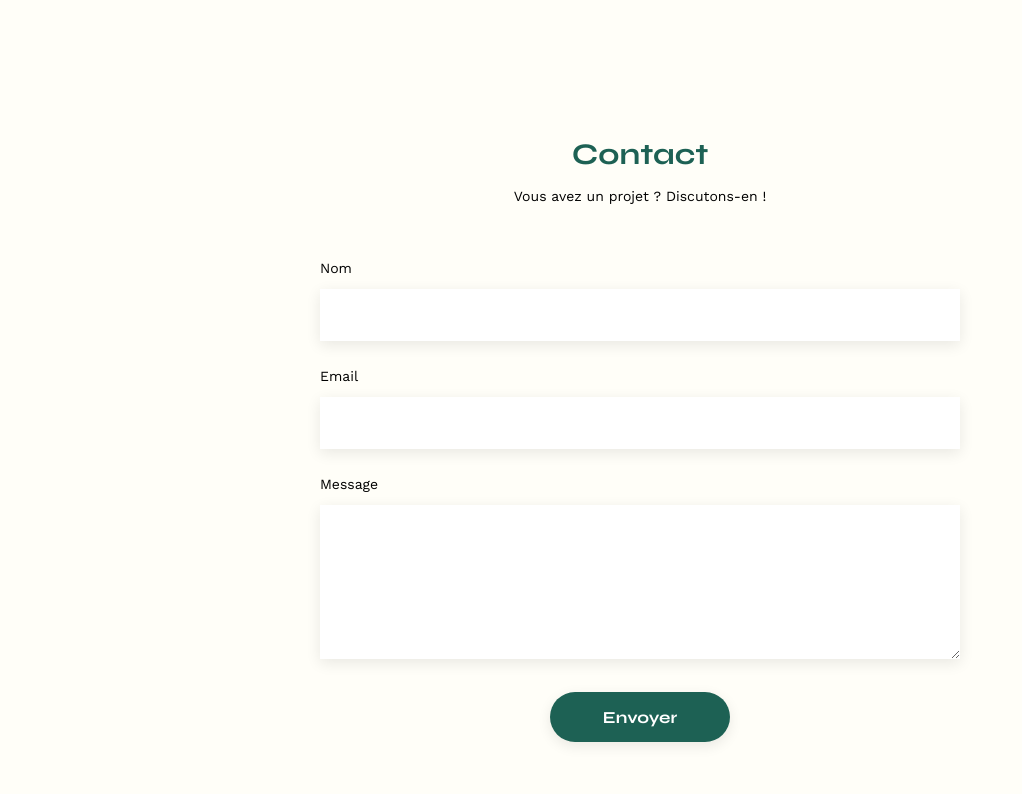
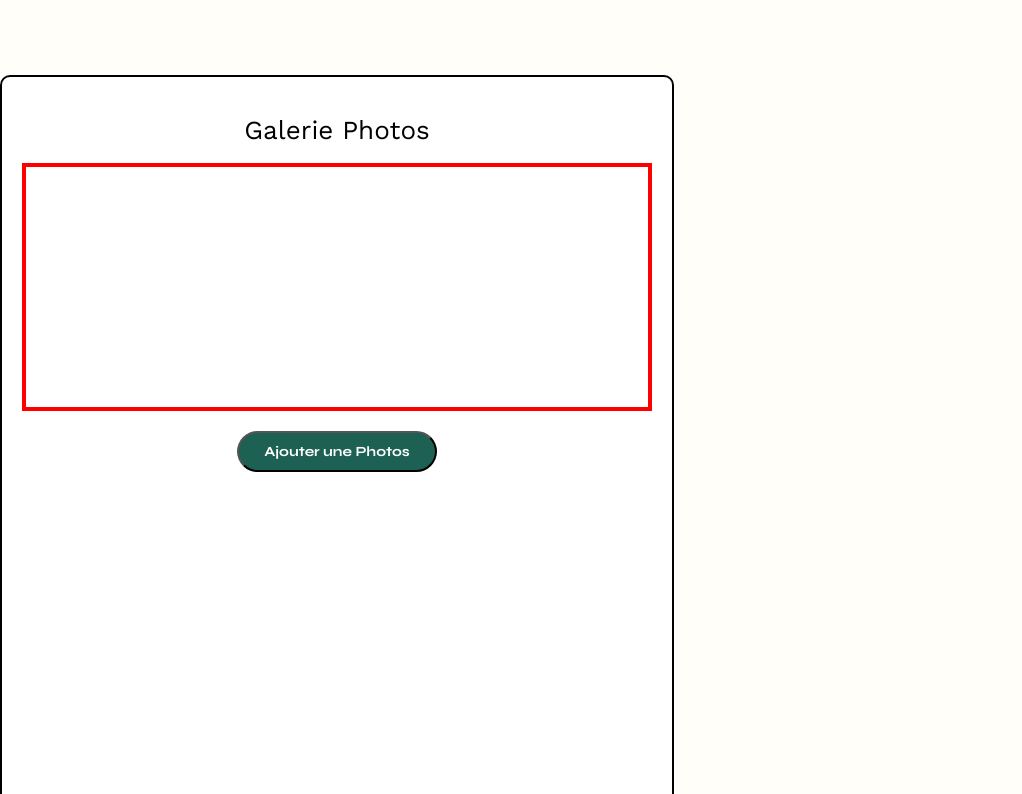
Before and after one commit to Soniadevpro/Sabbahi_Sonia_6_04102023, a plain HTML site: page Portfolio-arch/FrontEnd/index.html in a window 1280 px wide. Shown: the part 740-1534 px from the top of the page, without its empty margins (0-1022 px from the left). Drawn offline with nearby package versions, Linux system fonts and the light colour scheme; no server answers.

Commit message:
style modal & token

```diff
--- a/Portfolio-arch/FrontEnd/assets/style.css
+++ b/Portfolio-arch/FrontEnd/assets/style.css
@@ -145,10 +145,12 @@ section {
 }
 .banner {
   display: flex;
-  flex-direction: column;
+  flex-direction: row;
   align-items: center;
   background: black;
   padding: 20px;
+  justify-content: center;
+  gap: 10px;
 }
 .banner p {
   color: white;
@@ -263,6 +265,10 @@ button:hover {
   transition: 400ms ease;
   transform: scale(1.1);
 }
+.btnCat .selected {
+  background-color: #1d6154;
+  color: white;
+}
 .gallery {
   width: 100%;
   display: grid;
@@ -274,6 +280,43 @@ button:hover {
 .gallery img {
   width: 100%;
 }
+
+.modalwind {
+  width: 630px;
+  height: 688px;
+
+  border: black solid 2px;
+  border-radius: 10px;
+  background: white;
+  padding: 20px;
+}
+.modalwind h3 {
+  font-size: 26px;
+  text-align: center;
+  padding: 20px;
+}
+.modalphotos {
+  border: red solid 4px;
+
+  height: 200px;
+  padding: 20px;
+  display: flex;
+}
+.modalsubmit {
+  display: flex;
+  justify-content: center;
+  padding: 20px;
+}
+.modalsubmit input {
+  width: 200px;
+  padding: 10px 15px;
+  border-radius: 60px;
+  background: #1d6154;
+  color: white;
+  font-family: Syne;
+  font-size: 14px;
+}
+
 #contact {
   width: 50%;
   margin: auto;
--- a/Portfolio-arch/FrontEnd/index.html
+++ b/Portfolio-arch/FrontEnd/index.html
@@ -106,6 +106,15 @@
             <figcaption>Hotel First Arte - New Delhi</figcaption>
           </figure> -->
         </div>
+        <div class="modalwind">
+          <h3>Galerie Photos</h3>
+          <div class="modalphotos"></div>
+          <div class="modalsubmit">
+            <form action="#" method="post">
+              <input type="button" value="Ajouter une Photos" />
+            </form>
+          </div>
+        </div>
       </section>
       <section id="contact">
         <h2>Contact</h2>
--- a/Portfolio-arch/FrontEnd/js/admin.js
+++ b/Portfolio-arch/FrontEnd/js/admin.js
@@ -14,8 +14,6 @@ if (authUser) {
     localStorage.clear();
     // Renvoi à l'accueil
     window.location.href = "./index.html";
-    console.log("Vous avez été déconnectée avec succès.");
-  });
 
     const filter = document.querySelector(".filterbar");
     filter.classList.add("hidden");
@@ -27,4 +25,6 @@ if (authUser) {
     modif.forEach((element) => {
       element.classList.remove("hidden");
     });
+    console.log("Vous avez été déconnectée avec succès.");
+  });
 }
--- a/Portfolio-arch/FrontEnd/js/index.js
+++ b/Portfolio-arch/FrontEnd/js/index.js
@@ -36,6 +36,8 @@ function showCategories(categories, works) {
   filterShow.appendChild(categoriesProjets);
 
   categoriesProjets.addEventListener("click", () => {
+    const allCategoryButtons = document.querySelectorAll(".btnCat");
+    allCategoryButtons.forEach((button) => button.classList.remove("selected"));
     showWorks(works);
   });
 
@@ -50,6 +52,13 @@ function showCategories(categories, works) {
     categoriesProjets.textContent = categorie.name;
     filterShow.appendChild(categoriesProjets);
     categoriesProjets.addEventListener("click", () => {
+      const allCategoryButtons = document.querySelectorAll(".btnCat");
+      allCategoryButtons.forEach((button) => button.classList.remove("selected"));
+
+      // Sélectionner le bouton de catégorie actuel
+      categoriesProjets.classList.add("selected");
+
+      //filtrer les categories
       let filterWorks = works.filter((work) => work.categoryId === categorie.id);
       showWorks(filterWorks);
     });
```
Also changed, not shown: Portfolio-arch/FrontEnd/js/login.js (+4 -7 lines), Portfolio-arch/FrontEnd/login.html (+1 -2 lines). Lines whose indentation alone changed are shown as unchanged.
